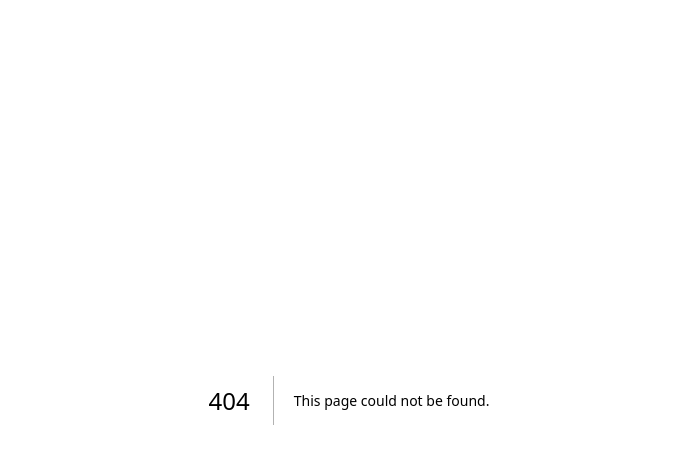
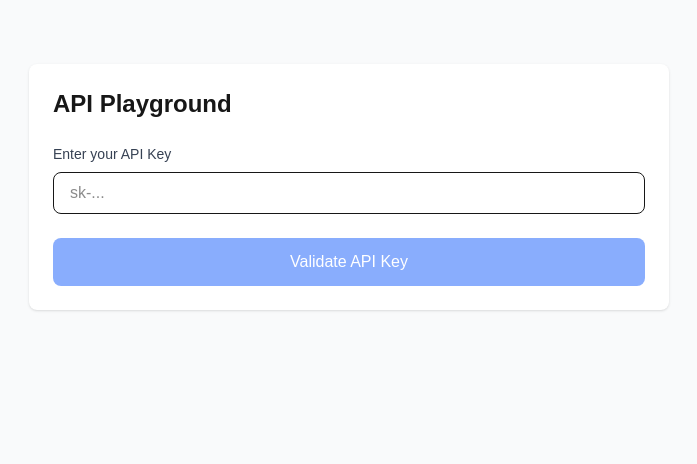
Before and after one commit to lamhh262/cursor-api-keys-manager, a Next.js app: page /playground in a window 1280 px wide. Before the commit this address had no page. Shown: the top 464 px of the page, without its empty margins (291-988 px from the left). Built offline with nearby package versions, Linux system fonts and the light colour scheme.

Commit message:
feat: add API key validation playground and protected route

```diff
--- /dev/null
+++ b/app/api/validate-key/route.ts
@@ -0,0 +1,38 @@
+import { NextResponse } from 'next/server';
+import { supabase } from '@/app/lib/supabase';
+
+export async function POST(request: Request) {
+  try {
+    const body = await request.json();
+    const { apiKey } = body;
+
+    if (!apiKey) {
+      return NextResponse.json(
+        { error: 'API key is required' },
+        { status: 400 }
+      );
+    }
+
+    // Check if the API key exists in the database
+    const { data, error } = await supabase
+      .from('api_keys')
+      .select('id')
+      .eq('key', apiKey)
+      .single();
+
+    if (error || !data) {
+      return NextResponse.json(
+        { error: 'Invalid API key' },
+        { status: 401 }
+      );
+    }
+
+    return NextResponse.json({ success: true });
+  } catch (error) {
+    console.error('Error validating API key:', error);
+    return NextResponse.json(
+      { error: 'An unexpected error occurred' },
+      { status: 500 }
+    );
+  }
+}
--- /dev/null
+++ b/app/playground/page.tsx
@@ -0,0 +1,93 @@
+'use client';
+
+import { useState } from 'react';
+import { useRouter } from 'next/navigation';
+import Toast from '@/app/components/Toast';
+
+export default function Playground() {
+  const [apiKey, setApiKey] = useState('');
+  const [isSubmitting, setIsSubmitting] = useState(false);
+  const [showToast, setShowToast] = useState(false);
+  const [toastMessage, setToastMessage] = useState('');
+  const [toastType, setToastType] = useState<'success' | 'error'>('success');
+  const router = useRouter();
+
+  const handleSubmit = async (e: React.FormEvent) => {
+    e.preventDefault();
+    setIsSubmitting(true);
+
+    try {
+      const response = await fetch('/api/validate-key', {
+        method: 'POST',
+        headers: {
+          'Content-Type': 'application/json',
+        },
+        body: JSON.stringify({ apiKey }),
+      });
+
+      const data = await response.json();
+
+      if (response.ok) {
+        setToastType('success');
+        setToastMessage('Valid API key, /protected can be accessed');
+        setShowToast(true);
+        setTimeout(() => {
+          router.push('/protected');
+        }, 1000);
+      } else {
+        setToastType('error');
+        setToastMessage(data.error || 'Invalid API key');
+        setShowToast(true);
+      }
+    } catch (error) {
+      console.error('Error:', error);
+      setToastType('error');
+      setToastMessage('Error validating API key');
+      setShowToast(true);
+    } finally {
+      setIsSubmitting(false);
+    }
+  };
+
+  return (
+    <div className="min-h-screen bg-gray-50 dark:bg-gray-900">
+      <div className="max-w-2xl mx-auto px-4 py-16">
+        <div className="bg-white dark:bg-gray-800 rounded-lg shadow p-6">
+          <h1 className="text-2xl font-semibold mb-6">API Playground</h1>
+
+          <form onSubmit={handleSubmit} className="space-y-6">
+            <div>
+              <label htmlFor="apiKey" className="block text-sm font-medium text-gray-700 dark:text-gray-300 mb-2">
+                Enter your API Key
+              </label>
+              <input
+                id="apiKey"
+                type="text"
+                value={apiKey}
+                onChange={(e) => setApiKey(e.target.value)}
+                placeholder="sk-..."
+                className="w-full px-4 py-2 border rounded-lg dark:bg-gray-700 dark:border-gray-600 focus:ring-2 focus:ring-blue-500 focus:border-transparent"
+                required
+              />
+            </div>
+
+            <button
+              type="submit"
+              disabled={isSubmitting || !apiKey.trim()}
+              className="w-full px-6 py-3 bg-blue-600 text-white rounded-lg hover:bg-blue-700 disabled:opacity-50 disabled:cursor-not-allowed"
+            >
+              {isSubmitting ? 'Validating...' : 'Validate API Key'}
+            </button>
+          </form>
+        </div>
+      </div>
+
+      <Toast
+        message={toastMessage}
+        isVisible={showToast}
+        onClose={() => setShowToast(false)}
+        type={toastType}
+      />
+    </div>
+  );
+}
--- /dev/null
+++ b/app/protected/page.tsx
@@ -0,0 +1,14 @@
+export default function Protected() {
+  return (
+    <div className="min-h-screen bg-gray-50 dark:bg-gray-900">
+      <div className="max-w-4xl mx-auto px-4 py-16">
+        <div className="bg-white dark:bg-gray-800 rounded-lg shadow p-6">
+          <h1 className="text-2xl font-semibold mb-4">Protected Content</h1>
+          <p className="text-gray-600 dark:text-gray-300">
+            This is a protected page that can only be accessed with a valid API key.
+          </p>
+        </div>
+      </div>
+    </div>
+  );
+}
```
